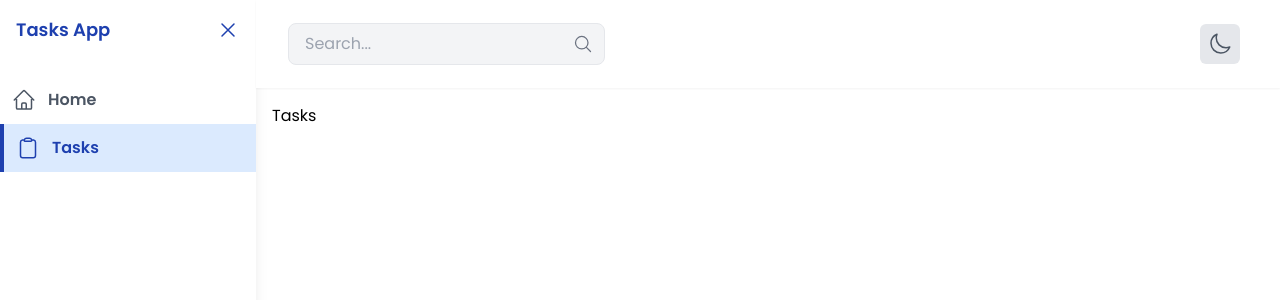
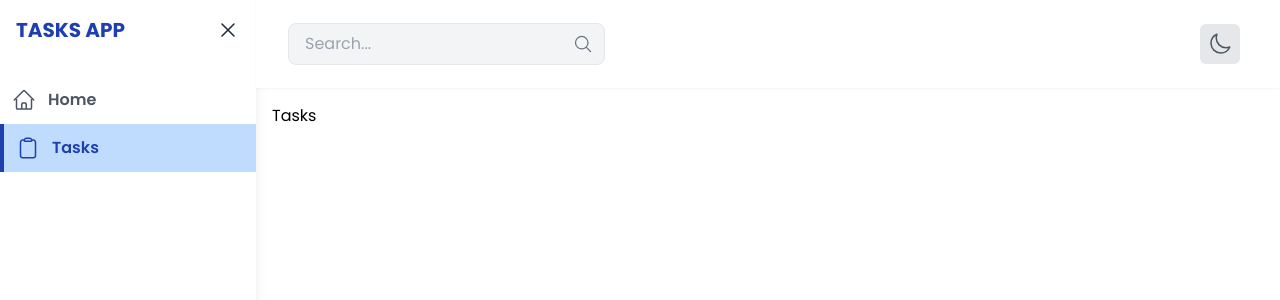
Before and after one commit to Lambertn33/ab-todos-app, a React (Vite) app: page /tasks in a window 1280 px wide. Shown: the top 300 px of the page. Built offline with nearby package versions, Linux system fonts and the light colour scheme.

Commit message:
feat: add dark theme

```diff
--- a/src/components/ui/Layout.tsx
+++ b/src/components/ui/Layout.tsx
@@ -1,20 +1,19 @@
-import React, { useState } from "react";
+import React from "react";
 import Sidebar from "./Sidebar";
 import Navbar from "./Navbar";
+import { useTheme } from "@/context/ThemeContext";
 
 const Layout: React.FC<{ children: React.ReactNode }> = ({ children }) => {
-  const [isDarkMode, setIsDarkMode] = useState(false);
-
-  const toggleTheme = () => {
-    setIsDarkMode((prev) => !prev);
-    document.documentElement.classList.toggle("dark", !isDarkMode);
-  };
-
+  const { isDarkMode, toggleTheme } = useTheme();
   return (
-    <div className="flex">
-      <Sidebar />
+    <div
+      className={`flex ${
+        isDarkMode ? "bg-secondaryDark text-white" : "bg-white"
+      }`}
+    >
+      <Sidebar isDarkMode={isDarkMode} />
       <div className="flex-1">
-        <Navbar toggleTheme={toggleTheme} isDarkMode={isDarkMode} />
+        <Navbar isDarkMode={isDarkMode} toggleTheme={toggleTheme} />
         <div className="p-4">{children}</div>
       </div>
     </div>
--- a/src/components/ui/Navbar.tsx
+++ b/src/components/ui/Navbar.tsx
@@ -5,9 +5,9 @@ import {
   MagnifyingGlassIcon,
 } from "@heroicons/react/24/outline";
 
-const Navbar: React.FC<{ toggleTheme: () => void; isDarkMode: boolean }> = ({
+const Navbar: React.FC<{ isDarkMode: boolean; toggleTheme: () => void }> = ({
+  isDarkMode,
   toggleTheme,
-  isDarkMode,
 }) => {
   const [searchTerm, setSearchTerm] = useState("");
 
@@ -16,7 +16,11 @@ const Navbar: React.FC<{ toggleTheme: () => void; isDarkMode: boolean }> = ({
   };
 
   return (
-    <div className="flex items-center justify-between px-8 py-4 bg-white shadow-sm dark:bg-gray-800">
+    <div
+      className={`flex items-center justify-between px-8 py-4 ${
+        isDarkMode ? "bg-primaryDark" : "bg-white"
+      } shadow-sm`}
+    >
       {/* Search Bar */}
       <div className="relative flex-grow max-w-[50%] md:max-w-[33%]">
         <input
@@ -24,7 +28,9 @@ const Navbar: React.FC<{ toggleTheme: () => void; isDarkMode: boolean }> = ({
           placeholder="Search..."
           value={searchTerm}
           onChange={handleSearchChange}
-          className="w-full border rounded-lg bg-gray-100 p-2 pl-4 pr-4 focus:outline-none focus:ring focus:ring-blue-300"
+          className={`w-full border rounded-lg ${
+            isDarkMode ? "bg-gray-600" : "bg-gray-100"
+          } p-2 pl-4 pr-4 focus:outline-none focus:ring focus:ring-blue-300`}
         />
         <MagnifyingGlassIcon className="absolute right-3 top-1/2 transform -translate-y-1/2 h-5 w-5 text-gray-500" />
       </div>
@@ -34,7 +40,11 @@ const Navbar: React.FC<{ toggleTheme: () => void; isDarkMode: boolean }> = ({
         onClick={toggleTheme}
         className="ml-4 p-2 rounded-full focus:outline-none"
       >
-        <div className="bg-gray-200 p-2 rounded-md">
+        <div
+          className={`${
+            isDarkMode ? "bg-gray-600" : "bg-gray-200"
+          } p-2 rounded-md`}
+        >
           {isDarkMode ? (
             <SunIcon className="h-6 w-6 text-yellow-500" />
           ) : (
--- a/src/components/ui/Sidebar.tsx
+++ b/src/components/ui/Sidebar.tsx
@@ -1,6 +1,5 @@
 import { useEffect, useState } from "react";
 import { NavLink, useLocation } from "react-router-dom";
-
 import {
   HomeIcon,
   ClipboardIcon,
@@ -13,7 +12,7 @@ const links = [
   { name: "Tasks", icon: ClipboardIcon, path: "/tasks" },
 ];
 
-const Sidebar = () => {
+const Sidebar: React.FC<{ isDarkMode: boolean }> = ({ isDarkMode }) => {
   const [isCollapsed, setIsCollapsed] = useState(false);
   const [activePath, setActivePath] = useState<string>(useLocation().pathname);
 
@@ -21,25 +20,45 @@ const Sidebar = () => {
 
   const handleLinkClick = (path: string) => setActivePath(path);
 
-  // Effect to handle screen resize
+  // Handle screen resize
   useEffect(() => {
     const handleResize = () => {
-      const isSmallDevices = window.innerWidth < 768;
-      setIsCollapsed(isSmallDevices ? true : false);
+      setIsCollapsed(window.innerWidth < 768);
     };
 
-    // Set initial state based on screen size
-    handleResize();
+    handleResize(); // Set initial state based on screen size
+    window.addEventListener("resize", handleResize);
 
-    window.addEventListener("resize", handleResize);
     return () => {
       window.removeEventListener("resize", handleResize);
     };
   }, []);
 
+  const getNavLinkClasses = (isActive: boolean) => {
+    const baseClasses =
+      "flex items-center p-3 transition-colors duration-200 overflow-hidden";
+    const activeClasses = isActive
+      ? "text-primary border-l-4 border-primary bg-blue-200"
+      : isDarkMode
+      ? "text-gray-300 hover:bg-gray-700"
+      : "text-gray-600 hover:bg-gray-100 hover:text-gray-800";
+
+    return `${baseClasses} ${activeClasses}`;
+  };
+
+  const getIconClasses = (isActive: boolean) => {
+    return isActive
+      ? "text-primary"
+      : isDarkMode
+      ? "text-white"
+      : "text-gray-600";
+  };
+
   return (
     <div
-      className={`h-screen bg-white text-gray-800 shadow-lg flex flex-col transition-width duration-300 ${
+      className={`h-screen ${
+        isDarkMode ? "bg-primaryDark" : "bg-white"
+      } text-gray-800 shadow-lg flex flex-col transition-width duration-300 ${
         isCollapsed ? "w-16" : "w-64"
       }`}
     >
@@ -49,13 +68,19 @@ const Sidebar = () => {
         className="p-4 flex items-center justify-between text-gray-600 hover:text-gray-800 focus:outline-none"
       >
         {!isCollapsed && (
-          <span className="text-lg font-semibold text-primary">Tasks App</span>
+          <span
+            className={`${
+              isDarkMode ? "text-white" : "text-primary"
+            } font-bold text-xl uppercase`}
+          >
+            Tasks App
+          </span>
         )}
         <span className="ml-auto">
           {isCollapsed ? (
-            <Bars3Icon className="h-6 w-6 text-primary" />
+            <Bars3Icon className="h-6 w-6" />
           ) : (
-            <XMarkIcon className="h-6 w-6 text-primary" />
+            <XMarkIcon className="h-6 w-6" />
           )}
         </span>
       </button>
@@ -71,18 +96,12 @@ const Sidebar = () => {
               key={link.name}
               to={link.path}
               onClick={() => handleLinkClick(link.path)}
-              className={`flex items-center p-3 transition-colors duration-200 overflow-hidden ${
-                isActive
-                  ? "text-primary border-l-4 border-primary bg-blue-100"
-                  : "text-gray-600 hover:bg-gray-100 hover:text-gray-800"
-              }`}
+              className={getNavLinkClasses(isActive)}
             >
-              {/* Icon with conditional color */}
               <IconComponent
-                className={`h-6 w-6 mr-3 ${
-                  isActive ? "text-primary" : "text-gray-600"
-                }`}
+                className={`h-6 w-6 mr-3 ${getIconClasses(isActive)}`}
               />
+
               {/* Show label only if sidebar is expanded */}
               {!isCollapsed && (
                 <span className="font-semibold">{link.name}</span>
--- /dev/null
+++ b/src/context/ThemeContext.tsx
@@ -0,0 +1,36 @@
+// ThemeContext.tsx
+import React, { createContext, useContext, useState, ReactNode } from "react";
+
+interface ThemeContextType {
+  isDarkMode: boolean;
+  toggleTheme: () => void;
+}
+
+const ThemeContext = createContext<ThemeContextType | undefined>(undefined);
+
+export const ThemeProvider: React.FC<{ children: ReactNode }> = ({
+  children,
+}) => {
+  const [isDarkMode, setIsDarkMode] = useState(false);
+
+  const toggleTheme = () => {
+    setIsDarkMode((prev) => !prev);
+  };
+
+  return (
+    <ThemeContext.Provider value={{ isDarkMode, toggleTheme }}>
+      {children}
+    </ThemeContext.Provider>
+  );
+};
+
+export const useTheme = () => {
+  const context = useContext(ThemeContext);
+
+  // Throw an error if the context is undefined
+  if (context === undefined) {
+    throw new Error("useTheme must be used within a ThemeProvider");
+  }
+
+  return context;
+};
--- a/src/main.tsx
+++ b/src/main.tsx
@@ -3,8 +3,12 @@ import { createRoot } from "react-dom/client";
 import "./index.css";
 import App from "./App.tsx";
 
+import { ThemeProvider } from "./context/ThemeContext.tsx";
+
 createRoot(document.getElementById("root")!).render(
   <StrictMode>
-    <App />
+    <ThemeProvider>
+      <App />
+    </ThemeProvider>
   </StrictMode>
 );
--- a/tailwind.config.js
+++ b/tailwind.config.js
@@ -6,6 +6,10 @@ export default {
     extend: {
       colors: {
         primary: "#1e40af",
+
+        //dark
+        primaryDark: "#1f2937",
+        secondaryDark: "#111827",
       },
     },
   },
```
